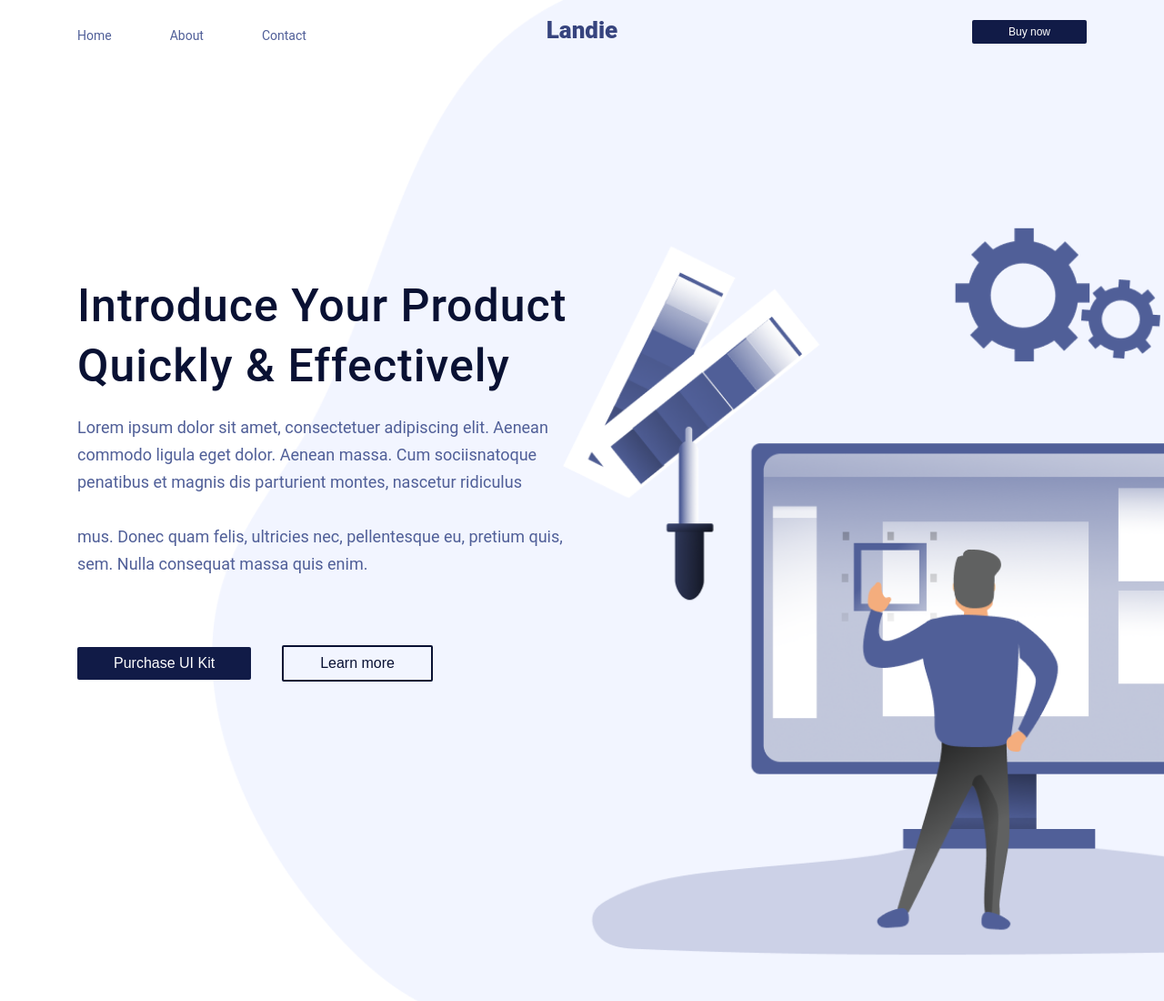
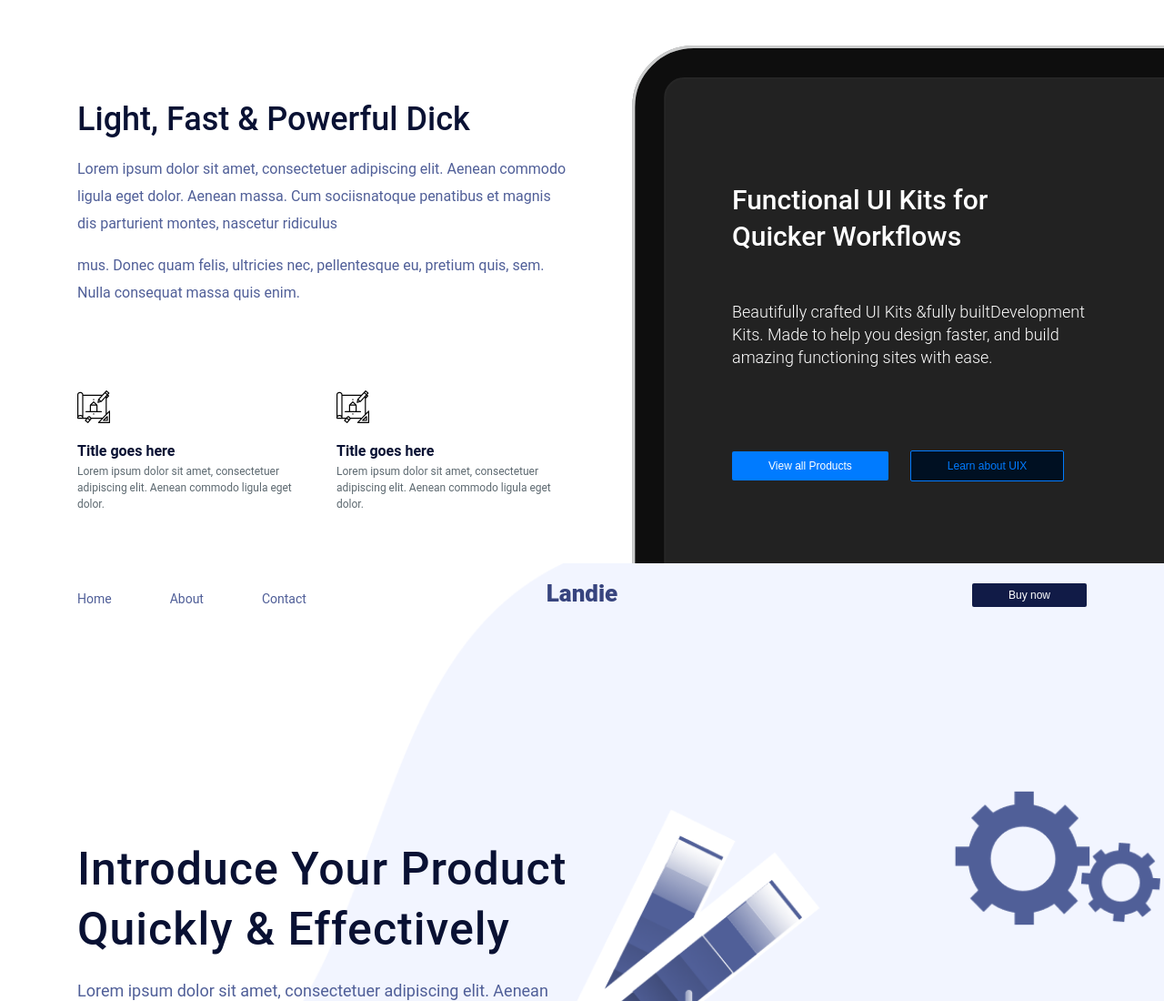
Before and after one commit to hramtsov13/landing, a website: page index.html in a window 1280 px wide. Shown: the top 1100 px of the page at 91% size. Drawn offline with Linux system fonts and the light colour scheme.

Commit message:
popup block

```diff
--- a/css/style.scss
+++ b/css/style.scss
@@ -6,6 +6,74 @@
 
 body {
   font-family: "roboto", serif;
+}
+
+.modal {
+  background: url(../img/popup-ipad.svg);
+  background-size: contain;
+  background-position: 110% 50%;
+  background-repeat: no-repeat;
+
+  .modal__main {
+    margin-top: 50px;
+
+    .modal__description {
+      margin-top: 16px;
+      font-size: 16px;
+    }
+
+    .modal__benefit {
+      margin-top: 92px;
+    }
+
+    .benefit__title {
+      margin-top: 14px;
+      font-size: 16px;
+      line-height: 26px;
+      color: #091133;
+    }
+
+    .benefit__description {
+      font-size: 12px;
+      line-height: 18px;
+      color: #5d6970;
+    }
+
+    .modal__mockup {
+      margin-left: 150px;
+      margin-top: 150px;
+      padding-bottom: 90px;
+
+      .mockup__heading {
+        font-weight: 500;
+        line-height: 40px;
+        font-size: 30px;
+        color: #fff;
+      }
+
+      .mockup__description {
+        font-weight: 300;
+        margin-top: 50px;
+        line-height: 25px;
+        font-size: 18px;
+        color: #fff;
+      }
+
+      .mockup__button {
+        padding: 3px 40px;
+        margin-top: 90px;
+        background-color: #007bff;
+        font-size: 12px;
+      }
+
+      .mockup__button:last-child {
+        margin-left: 20px;
+        background-color: #001022;
+        border: 1px solid #007bff;
+        color: #007bff;
+      }
+    }
+  }
 }
 
 .intro {
@@ -374,7 +442,7 @@ body {
       padding-top: 10px;
       padding-bottom: 20px;
 
-      .footer__contacts {}
+
 
     }
   }
--- a/index.html
+++ b/index.html
@@ -10,6 +10,66 @@
   </head>
 
   <body>
+    <!--Modal-->
+    <div class="modal">
+      <section class="container-md">
+        <article class="modal__main">
+          <div class="row">
+            <div class="col-sm-6 col-xs-12 margin">
+              <h3 class="modal__heading heading">
+                Light, Fast & Powerful Dick
+              </h3>
+              <p class="modal__description description">
+                Lorem ipsum dolor sit amet, consectetuer adipiscing elit. Aenean
+                commodo ligula eget dolor. Aenean massa. Cum sociisnatoque
+                penatibus et magnis dis parturient montes, nascetur ridiculus
+              </p>
+              <p class="modal__description description">
+                mus. Donec quam felis, ultricies nec, pellentesque eu, pretium
+                quis, sem. Nulla consequat massa quis enim.
+              </p>
+              <div class="row">
+                <div class="col-sm-6 col-xs-4">
+                  <div class="modal__benefit">
+                    <img src="./img/perk-icon.svg" alt="icon" />
+                    <h4 class="benefit__title">Title goes here</h4>
+                    <p class="benefit__description">
+                      Lorem ipsum dolor sit amet, consectetuer adipiscing elit.
+                      Aenean commodo ligula eget dolor.
+                    </p>
+                  </div>
+                </div>
+                <div class="col-sm-6 col-xs-4">
+                  <div class="modal__benefit">
+                    <img src="./img/perk-icon.svg" alt="icon" />
+                    <h4 class="benefit__title">Title goes here</h4>
+                    <p class="benefit__description">
+                      Lorem ipsum dolor sit amet, consectetuer adipiscing elit.
+                      Aenean commodo ligula eget dolor.
+                    </p>
+                  </div>
+                </div>
+              </div>
+            </div>
+            <div class="col-sm-6">
+              <div class="modal__mockup">
+                <h3 class="mockup__heading">
+                  Functional UI Kits for Quicker Workflows
+                </h3>
+                <p class="mockup__description">
+                  Beautifully crafted UI Kits &fully builtDevelopment Kits. Made
+                  to help you design faster, and build amazing functioning sites
+                  with ease.
+                </p>
+                <button class="mockup__button button">View all Products</button>
+                <button class="mockup__button button">Learn about UIX</button>
+              </div>
+            </div>
+          </div>
+        </article>
+      </section>
+    </div>
+
     <section class="intro">
       <div class="container">
         <header class="intro__header">
```
Also changed, not shown: css/style.css, img/popup-ipad.svg (added), 1 other file.
